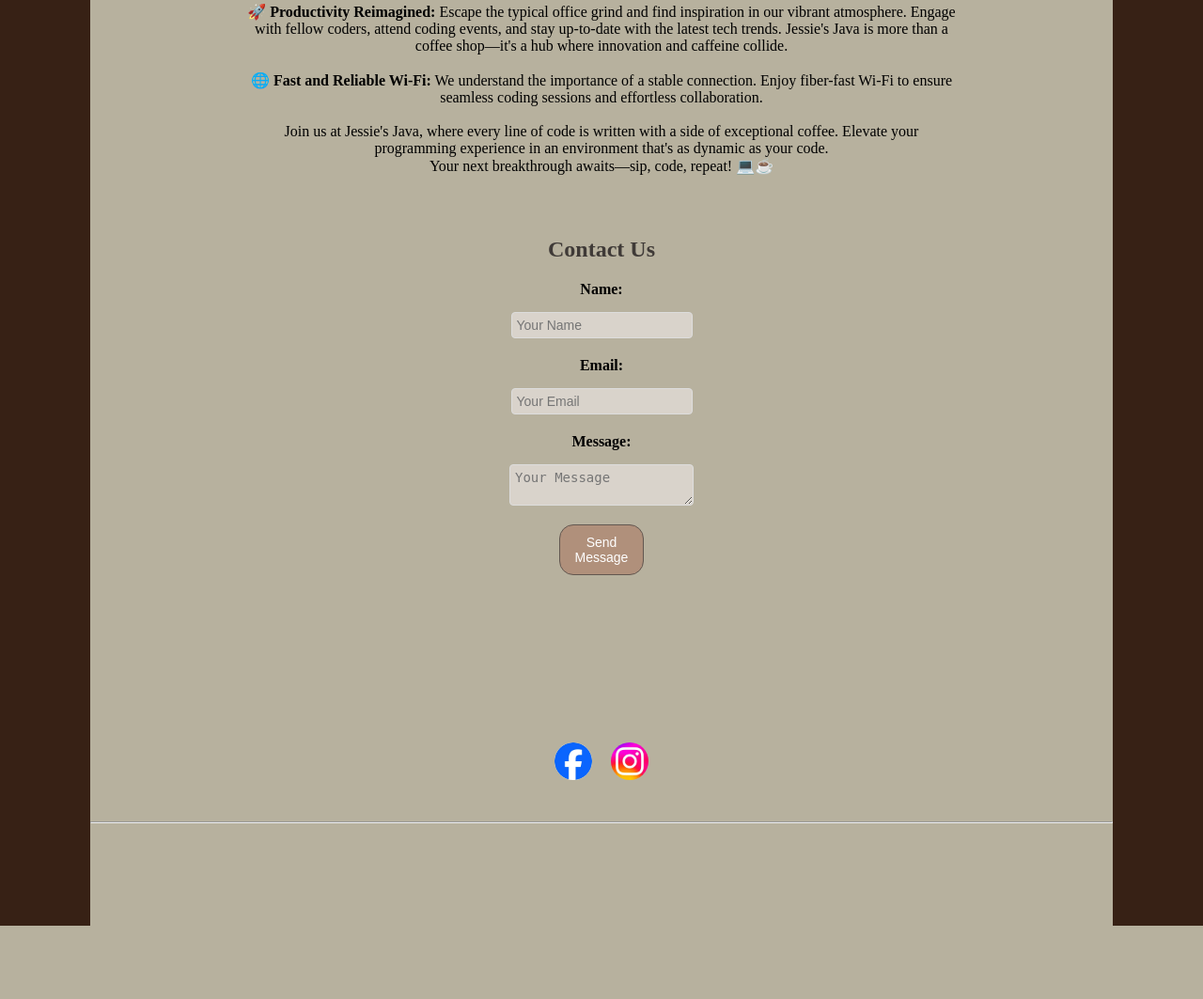
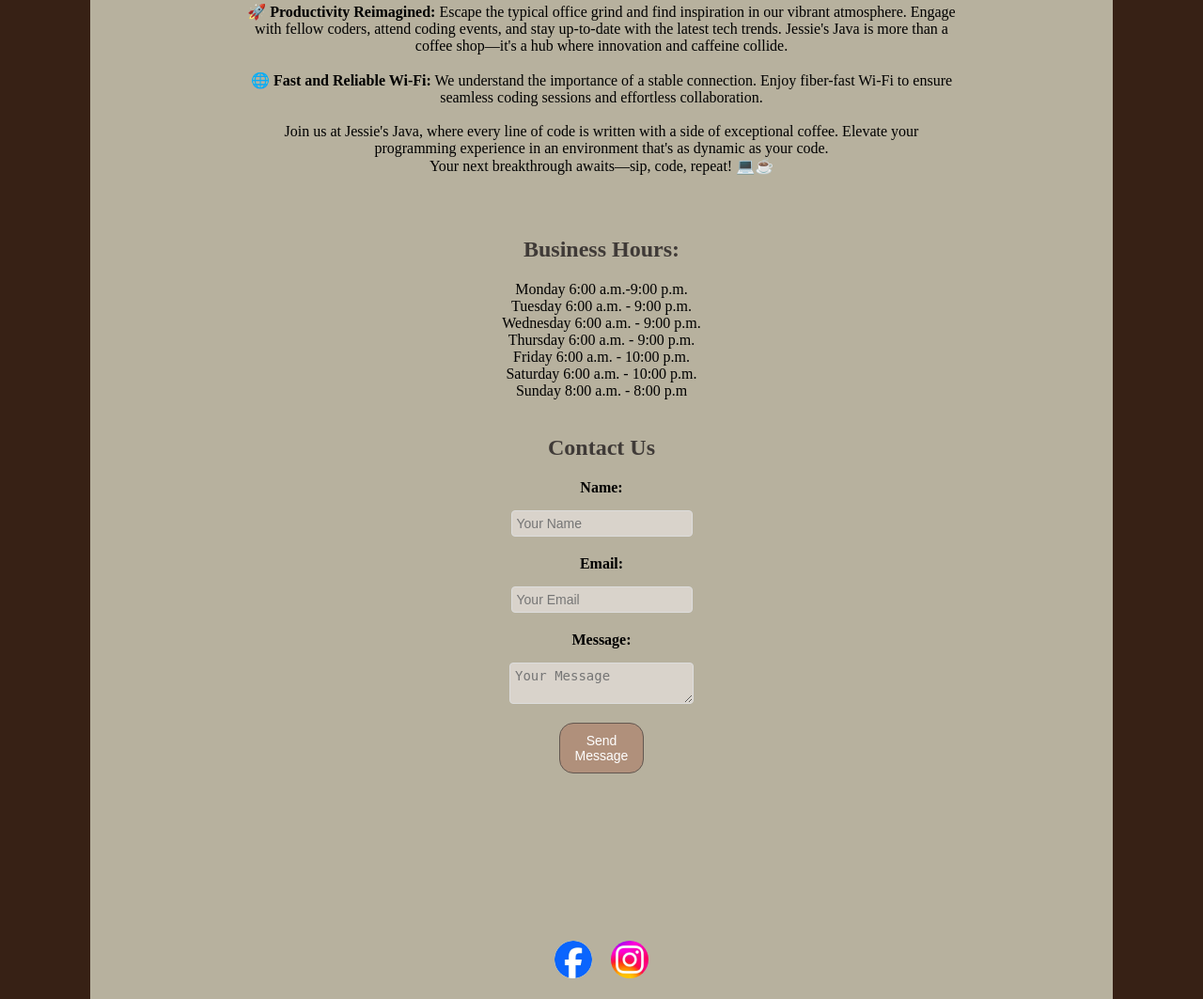
Before and after one commit to Jessie0611/JessiesJava, a PHP site: page /aboutus.html in a window 1280 px wide. Shown: the part 989-2052 px from the top of the page at 94% size. Before the commit the page ends 1974 px from the top, so only its background shows below. Run offline with PHP 8.4, Linux system fonts and the light colour scheme.

Commit message:
Add business hours, color changes

```diff
--- a/aboutus.html
+++ b/aboutus.html
@@ -34,10 +34,18 @@ At Jessie's Java, we've brewed up the perfect blend of productivity and comfort
 <br><br><b>🌐 Fast and Reliable Wi-Fi:</b> We understand the importance of a stable connection. Enjoy fiber-fast Wi-Fi to ensure seamless coding sessions and effortless collaboration.
 <br><br>Join us at Jessie's Java, where every line of code is written with a side of exceptional coffee. Elevate your programming experience in an environment that's as dynamic as your code.
 <br> Your next breakthrough awaits—sip, code, repeat! 💻☕
-
-        </p>
+</p>
     </div>
     <section class="contact">
+        <h2>Business Hours:</h2>
+    Monday   6:00 a.m.-9:00 p.m. <br>
+    Tuesday 6:00 a.m. - 9:00 p.m.<br>
+    Wednesday 6:00 a.m. - 9:00 p.m. <br>
+    Thursday 6:00 a.m. - 9:00 p.m. <br>
+    Friday 6:00 a.m. - 10:00 p.m. <br>
+    Saturday 6:00 a.m. - 10:00 p.m. <br>
+    Sunday 8:00 a.m. - 8:00 p.m <br>
+<br>
         <h2>Contact Us</h2>
         <form action="#" method="POST">
           <label for="name">Name:</label>
--- a/script.js
+++ b/script.js
@@ -12,9 +12,6 @@ function showMenu() {
             { name: "Pistachio Latte", price: " $4.50" },
             { name: "Pumpkin Spice Latte", price: " $4.50" },
             { name: "Vanilla Latte", price: " $4.50" }
-
-
-
         ],
         icedLattes: [
             { name: "Iced Caramel Latte", price: "$5.00" },
@@ -25,7 +22,6 @@ function showMenu() {
             { name: "Iced Pistachio Latte", price: " $5.00" },
             { name: "Iced Pumpkin Spice Latte", price: " $5.00" },
             { name: "Iced Vanilla Latte", price: "$5.00"}
-
         ],
         hotEspresso: [
             { name: "Americano", price: "$3.00" },
@@ -40,7 +36,6 @@ function showMenu() {
             { name: "Iced Cortado", price: "$3.80" },
             { name: "Iced Espresso", price: "$2.80" },
             { name: "Iced Nitro Cold Brew", price: "$4.00" },
-
         ]
     };
     const selectedType = document.getElementById("drinkType").value;
--- a/style.css
+++ b/style.css
@@ -254,7 +254,8 @@ input, select, textarea {
 button {
     background-color: hsl(23, 7%, 23%);
     align-items: center;
-    color: white;
+    color:#4EC9B0;
+    border: 2px solid #CE9178;
     border: none;
     padding: 10px;
     cursor: pointer;
@@ -273,7 +274,7 @@ button:hover {
 #calendar th,
 #calendar td {
     padding: 4px;
-    border: 2px solid #ddd;
+    border: 2px solid white;
     text-align: center;
 }
 
@@ -282,7 +283,7 @@ button:hover {
 }
 
 #calendar td:hover {
-    background-color: #9a867a;
+    background-color: #B5CEA8;
 }
 
 /* Upcoming Events Section */
@@ -321,7 +322,7 @@ button:hover {
     position: fixed;
     bottom: 80px; /* Push above button */
     right: 20px;
-    width: 400px; /* Adjusted width */
+    width: 420px; /* Adjusted width */
     height: 570px; /* Adjusted height */
     z-index: 9999;
     background: white;
```
